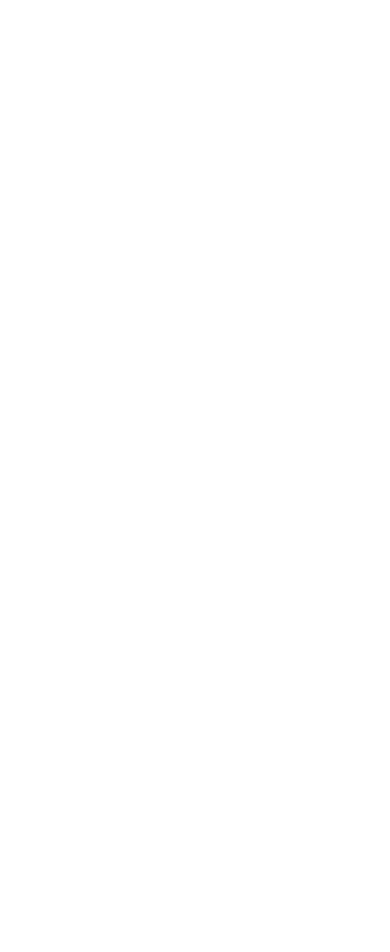
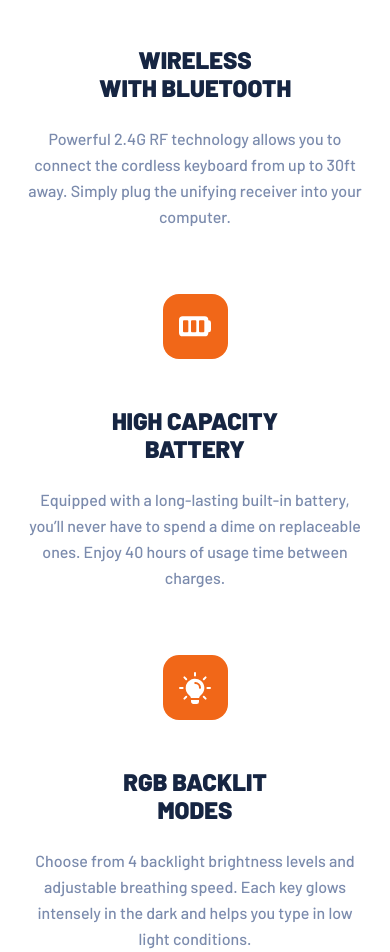
Before and after one commit to vanderms/typemaster-pre-launching-landing-page, a Next.js app: page / in a window 390 px wide. Shown: the part 1883-2835 px from the top of the page. Before the commit the page ends 1344 px from the top, so only its background shows below. Built offline with nearby package versions, Linux system fonts and the light colour scheme.

Commit message:
implement section features mobile design

```diff
--- /dev/null
+++ b/components/card-feature/card-feature.tsx
@@ -0,0 +1,20 @@
+interface Props {
+  icon: string;
+  title: string;
+  text: string;
+}
+
+export default function CardFeature({ icon, title, text }: Props) {
+
+  const [firstLine, secondLine] = title.split('|');
+
+  return (
+    <article className="nv-card-feature">
+      <div className="icon-container">
+        <img src={`/assets/shared/${icon}.svg`} alt="" className="icon" />
+      </div>
+      <h2 className="title">{firstLine}<br/>{secondLine}</h2>
+      <p className="text">{text}</p>
+    </article>
+  );
+}
--- /dev/null
+++ b/components/section-features/section-features.tsx
@@ -0,0 +1,36 @@
+import CardFeature from './../card-feature/card-feature';
+
+export default function SectionFeatures() {
+  return (
+    <ul className="nv-section-features">
+      <li>
+        <CardFeature
+          icon="icon-compatible"
+          title="HIGHLY| COMPATIBLE"
+          text="Easy to use and works well with all major computer brands, gaming consoles and mobile devices. Plug & play, no installation or driver needed."
+        />
+      </li>
+      <li>
+        <CardFeature
+          icon="icon-bluetooth"
+          title="WIRELESS| WITH BLUETOOTH"
+          text="Powerful 2.4G RF technology allows you to connect the cordless keyboard from up to 30ft away. Simply plug the unifying receiver into your computer."
+        />
+      </li>
+      <li>
+        <CardFeature
+          icon="icon-battery"
+          title="HIGH CAPACITY| BATTERY"
+          text="Equipped with a long-lasting built-in battery, you’ll never have to spend a dime on replaceable ones. Enjoy 40 hours of usage time between charges."
+        />
+      </li>
+      <li>
+        <CardFeature
+          icon="icon-light"
+          title="RGB BACKLIT| MODES"
+          text="Choose from 4 backlight brightness levels and adjustable breathing speed. Each key glows intensely in the dark and helps you type in low light conditions."
+        />
+      </li>
+    </ul>
+  );
+}
--- a/pages/index.tsx
+++ b/pages/index.tsx
@@ -3,6 +3,7 @@
 import TopBar from '../components/section-topbar/topbar';
 import SectionHero from '../components/section-hero/section-hero';
 import SectionProduct from '../components/section-product/section-product';
+import SectionFeatures from './../components/section-features/section-features';
 
 const Home: NextPage = () => {
   return (
@@ -20,6 +21,7 @@
         <TopBar />
         <SectionHero />
         <SectionProduct/>
+        <SectionFeatures/>
       </main>
     </>
   );
--- /dev/null
+++ b/styles/_section-features.scss
@@ -0,0 +1,42 @@
+@use './mixins' as *;
+
+.nv-section-features {
+  margin-top: 111px;
+  @include container;
+  display: grid;
+  gap: 64px;
+}
+
+.nv-card-feature {
+  display: flex;
+  flex-direction: column;
+  align-items: center;
+
+  .icon-container {
+    width: 65px;
+    height: 65px;
+    background: #f16718;
+    border-radius: 16px;
+    display: grid;
+    place-items: center;
+  }
+
+  .title {
+    font-weight: 900;
+    font-size: 24px;
+    line-height: 28px;
+    text-align: center;
+    text-transform: uppercase;
+    color: #162542;
+    margin-top: 48px;
+  }
+
+  .text {
+    margin-top: 24px;
+    font-weight: 500;
+    font-size: 16px;
+    line-height: 26px;
+    text-align: center;
+    color: #7b8bad;
+  }
+}
--- a/styles/index.scss
+++ b/styles/index.scss
@@ -2,3 +2,4 @@
 @use './topbar';
 @use './section-hero';
 @use './section-product';
+@use './section-features';
```
